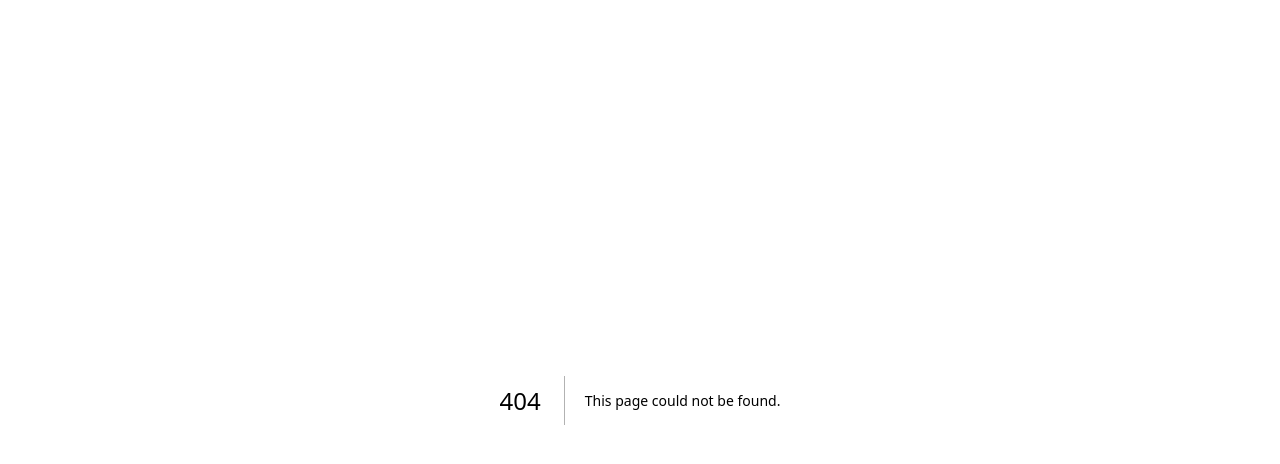
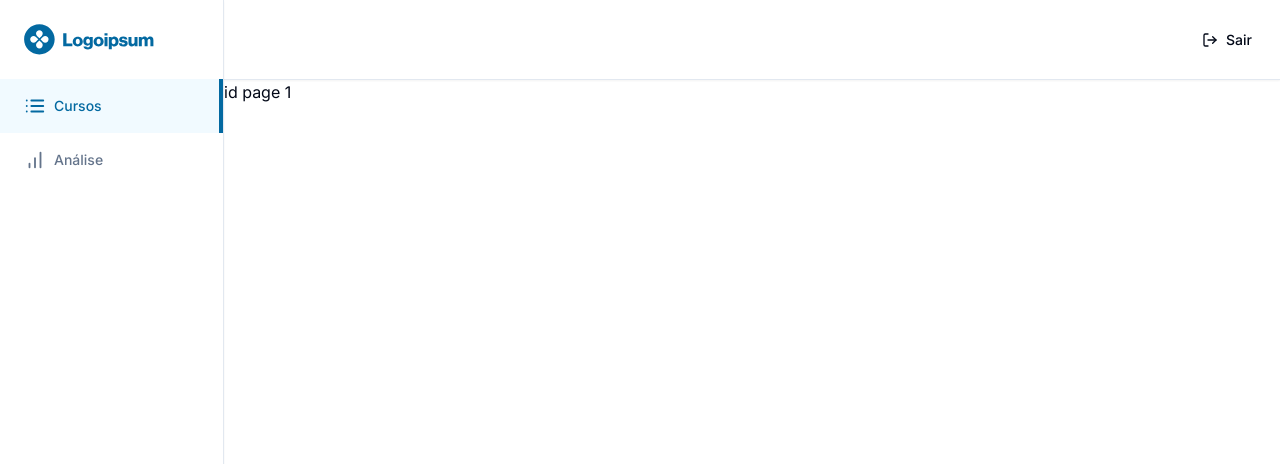
Before and after one commit to xuniorss/lms-platform, a Next.js app: page /teacher/courses/1 in a window 1280 px wide. Before the commit this address had no page. Shown: the top 464 px of the page. Built offline with nearby package versions, Linux system fonts and the light colour scheme.

Commit message:
feat: Course Creation API

```diff
--- /dev/null
+++ b/src/app/(dashboard)/(routes)/teacher/courses/[courseId]/page.tsx
@@ -0,0 +1,7 @@
+export default function CourseIdPage({
+	params,
+}: {
+	params: { courseId: string }
+}) {
+	return <div>id page {params.courseId}</div>
+}
--- a/src/app/(dashboard)/(routes)/teacher/create/page.tsx
+++ b/src/app/(dashboard)/(routes)/teacher/create/page.tsx
@@ -13,6 +13,7 @@ import {
 import { Input } from '@/components/ui/input'
 import { CreateCourseProps, CreateCourseSchema } from '@/models/create-course'
 import { zodResolver } from '@hookform/resolvers/zod'
+import { Course } from '@prisma/client'
 import axios from 'axios'
 import Link from 'next/link'
 import { useRouter } from 'next/navigation'
@@ -31,8 +32,9 @@ export default function CreatePage() {
 
 	const onSubmit: SubmitHandler<CreateCourseProps> = async (values) => {
 		try {
-			const { data } = await axios.post('/api/course', values)
-			router.push(`/teacher/course/${data.id}`)
+			const { data } = await axios.post<Course>('/api/courses', values)
+			router.push(`/teacher/courses/${data.id}`)
+			toast.success('Curso criado')
 		} catch (error) {
 			toast.error('Algo deu errado')
 		}
@@ -74,7 +76,11 @@ export default function CreatePage() {
 
 						<div className="flex items-center gap-x-2">
 							<Link href="/">
-								<Button type="button" variant="ghost">
+								<Button
+									disabled={isSubmitting}
+									type="button"
+									variant="ghost"
+								>
 									Cancelar
 								</Button>
 							</Link>
--- /dev/null
+++ b/src/app/api/courses/route.ts
@@ -0,0 +1,20 @@
+import { prismadb } from '@/lib/prismadb'
+import { CreateCourseSchema } from '@/models/create-course'
+import { auth } from '@clerk/nextjs'
+import { NextResponse } from 'next/server'
+
+export const POST = async (req: Request) => {
+	try {
+		const { userId } = auth()
+		const { title } = CreateCourseSchema.parse(await req.json())
+
+		if (!userId) return new NextResponse('Unauthorized', { status: 401 })
+
+		const course = await prismadb.course.create({ data: { userId, title } })
+
+		return NextResponse.json(course)
+	} catch (error) {
+		console.error('[COURSES_POST]', error)
+		return new NextResponse('Internal Error', { status: 500 })
+	}
+}
```
